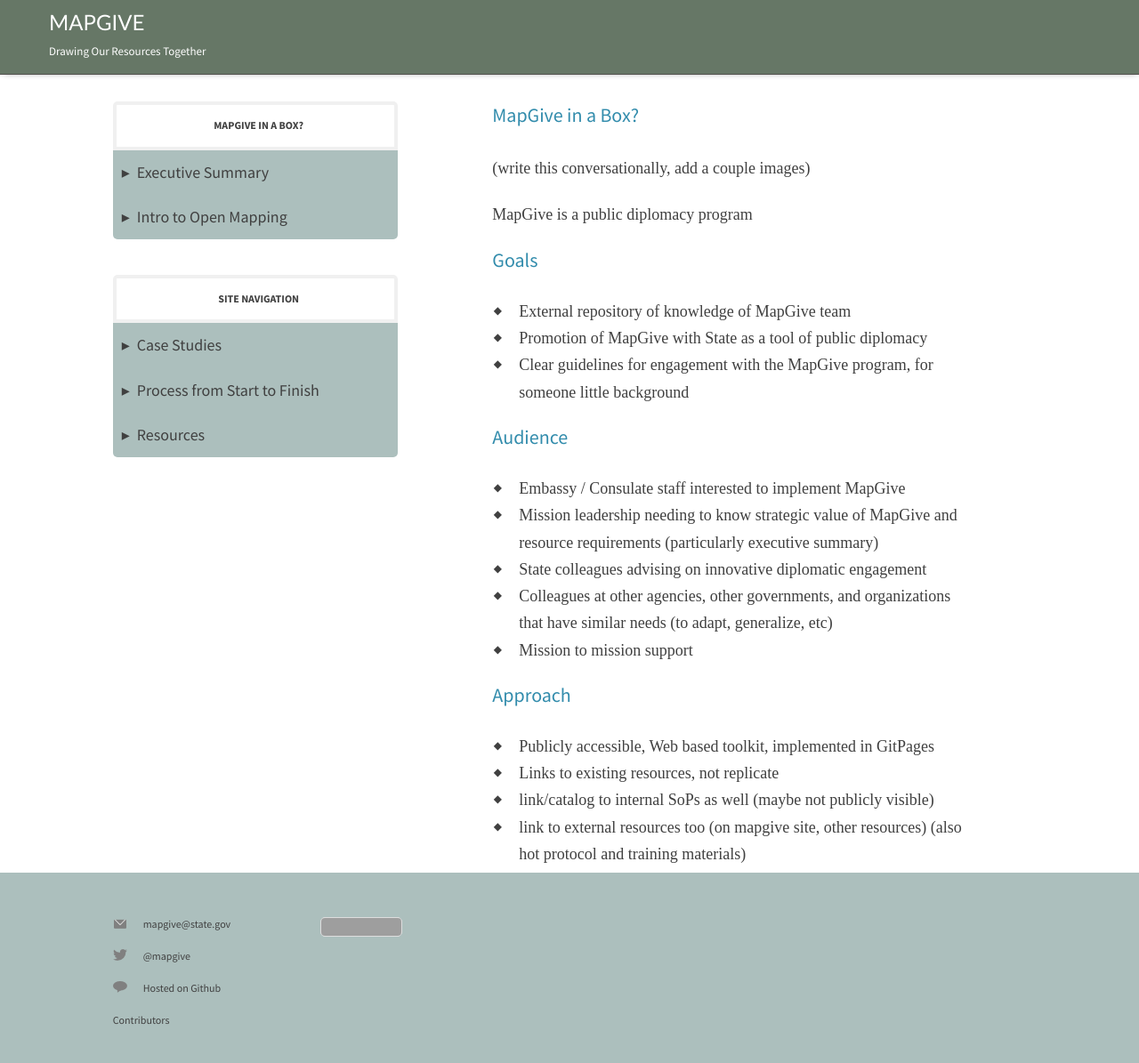
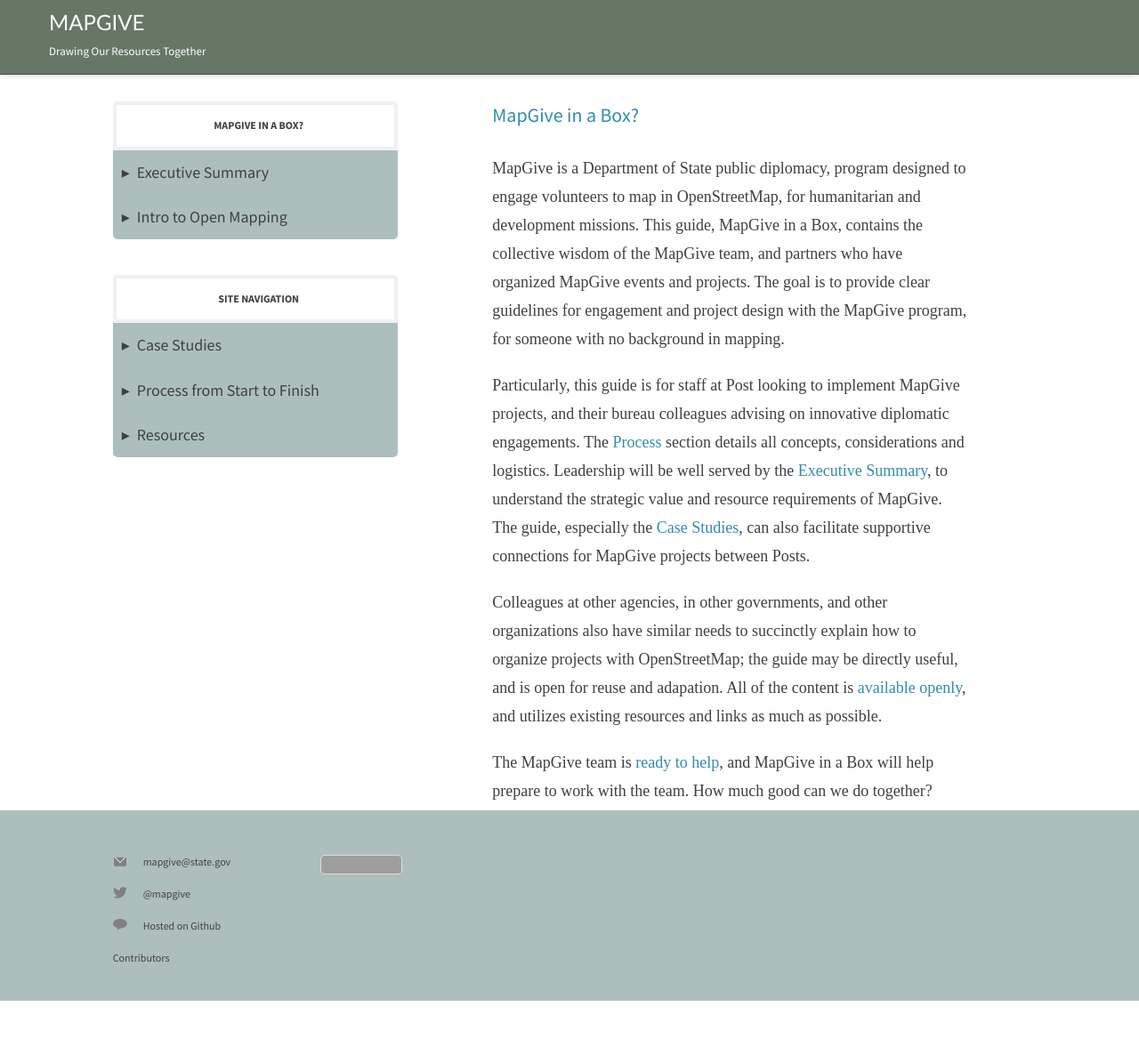
Before and after one commit to state-hiu/mapgive-in-a-box, a Jekyll site: the page built from _posts/en/intro/0100-01-01-intro.md, in a window 1280 px wide. Shown: the whole page at 89% size. Built offline with Jekyll 4.4.1, drawn with Linux system fonts in a browser that asks for light colours; nearby versions of some CDN libraries; some web fonts are replaced; Markdown is read by kramdown in place of the engine named in the settings; after the commit the page ends 1125 px from its top, so only the background shows below that; grey boxes are pictures that could not be loaded.

Commit message:
updated intro section

```diff
--- a/_layouts/default.html
+++ b/_layouts/default.html
@@ -53,7 +53,7 @@
         <li><a class='email' href="mailto:{{ site.email }}">{{ site.email }}</a></li>
         <li><a class='twitter' href="https://twitter.com/mapgive">@mapgive</a></li>
         <li><a class='github' href='https://github.com/USStateDept/mapgive-in-a-box'> Hosted on Github</a></li>
-        <li><a class='' href='/{{page.lang}}/contribute/'>Contributors</a></li>
+        <li><a class='' href='{{site.baseurl}}/{{page.lang}}/contribute/'>Contributors</a></li>
       </ul>
       <a rel="license" class="license" href="http://creativecommons.org/publicdomain/zero/1.0/">
       	<img src="http://i.creativecommons.org/p/zero/1.0/80x15.png" alt="CC0" />
--- a/_posts/en/intro/0100-01-01-intro.md
+++ b/_posts/en/intro/0100-01-01-intro.md
@@ -8,29 +8,10 @@ cover: "yes"
 published: true
 ---
 
-(write this conversationally, add a couple images)
+MapGive is a Department of State public diplomacy, program designed to engage volunteers to map in OpenStreetMap, for humanitarian and development missions. This guide, MapGive in a Box, contains the collective wisdom of the MapGive team, and partners who have organized MapGive events and projects. The goal is to provide clear guidelines for engagement and project design with the MapGive program, for someone with no background in mapping.
 
+Particularly, this guide is for staff at Post looking to implement MapGive projects, and their bureau colleagues advising on innovative diplomatic engagements. The [Process]({{site.baseurl}}/en/process/) section details all concepts, considerations and logistics. Leadership will be well served by the [Executive Summary]({{site.baseurl}}/en/intro/exec-summary/), to understand the strategic value and resource requirements of MapGive. The guide, especially the [Case Studies]({{site.baseurl}}/en/cases/), can also facilitate supportive connections for MapGive projects between Posts.
 
-MapGive is a public diplomacy program
+Colleagues at other agencies, in other governments, and other organizations also have similar needs to succinctly explain how to organize projects with OpenStreetMap; the guide may be directly useful, and is open for reuse and adapation. All of the content is [available openly]({{site.baseurl}}/en/contribute/), and utilizes existing resources and links as much as possible.
 
-
-# Goals
-
-* External repository of knowledge of MapGive team
-* Promotion of MapGive with State as a tool of public diplomacy
-* Clear guidelines for engagement with the MapGive program, for someone little background
-
-# Audience
-
-* Embassy / Consulate staff interested to implement MapGive
-* Mission leadership needing to know strategic value of MapGive and resource requirements (particularly executive summary)
-* State colleagues advising on innovative diplomatic engagement
-* Colleagues at other agencies, other governments, and organizations that have similar needs (to adapt, generalize, etc)
-* Mission to mission support
-
-# Approach
-
-* Publicly accessible, Web based toolkit, implemented in GitPages
-* Links to existing resources, not replicate
-* link/catalog to internal SoPs as well (maybe not publicly visible)
-* link to external resources too (on mapgive site, other resources) (also hot protocol and training materials)
+The MapGive team is [ready to help]({{site.baseurl}}/en/resources/contact/), and MapGive in a Box will help prepare to work with the team. How much good can we do together?
--- a/style.css
+++ b/style.css
@@ -325,7 +325,7 @@ body {
   #ads .ad1 span.door {
     float: right;
     margin-right: -20px;
-    margin-top: -35px;
+    margin-top: -40px;
     height:200px;
     width:100px;
     background:transparent url(./img/sprite.png);
```
Also changed, not shown: _posts/en/0100-01-01-index.md (+3 -3 lines), _posts/en/casestudies/0100-01-02-cases.md (+2 -0 lines), _posts/en/resources/0100-01-05-resources.md (+2 -0 lines), _posts/en/resources/0900-01-03-contact.md (+5 -1 lines).
